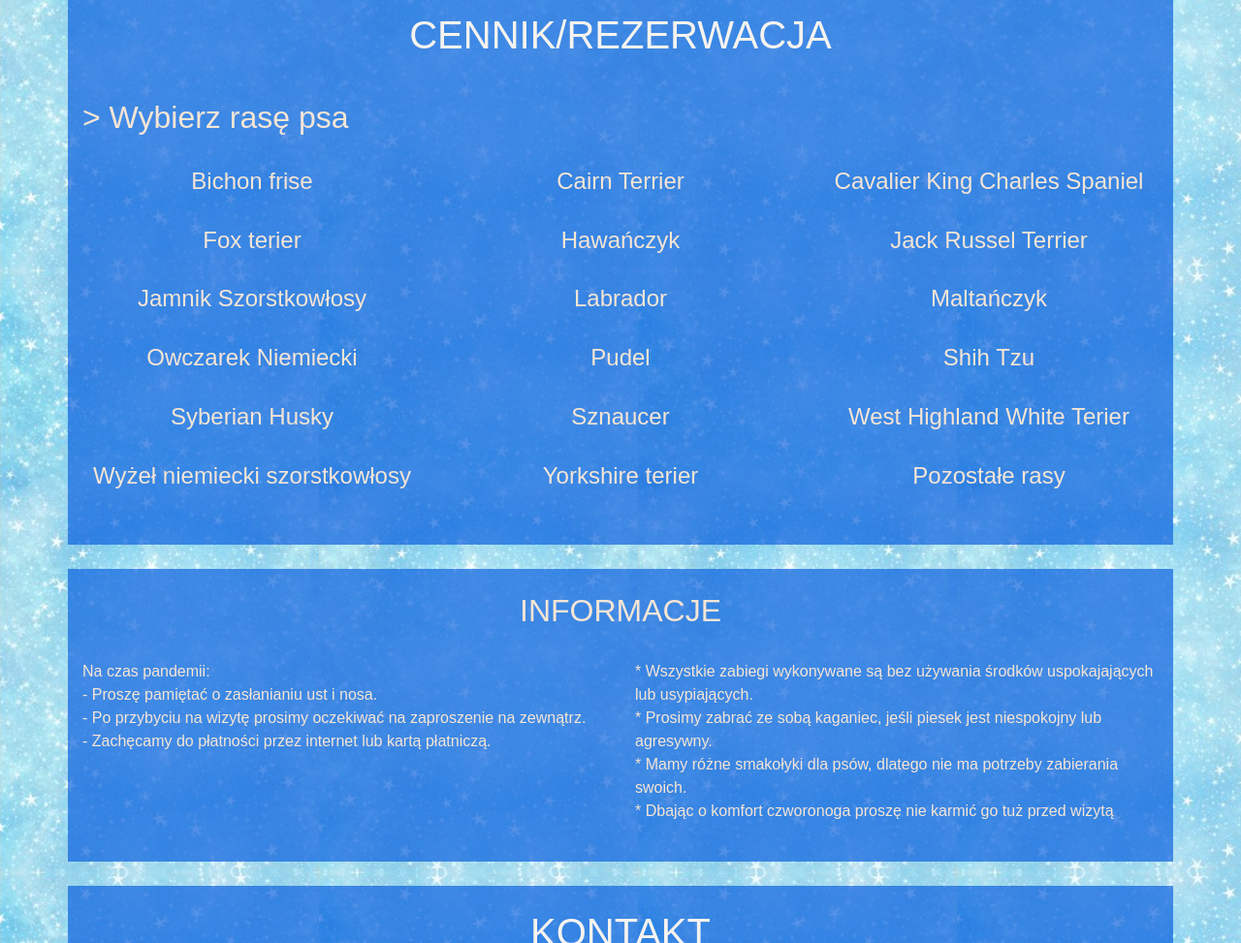
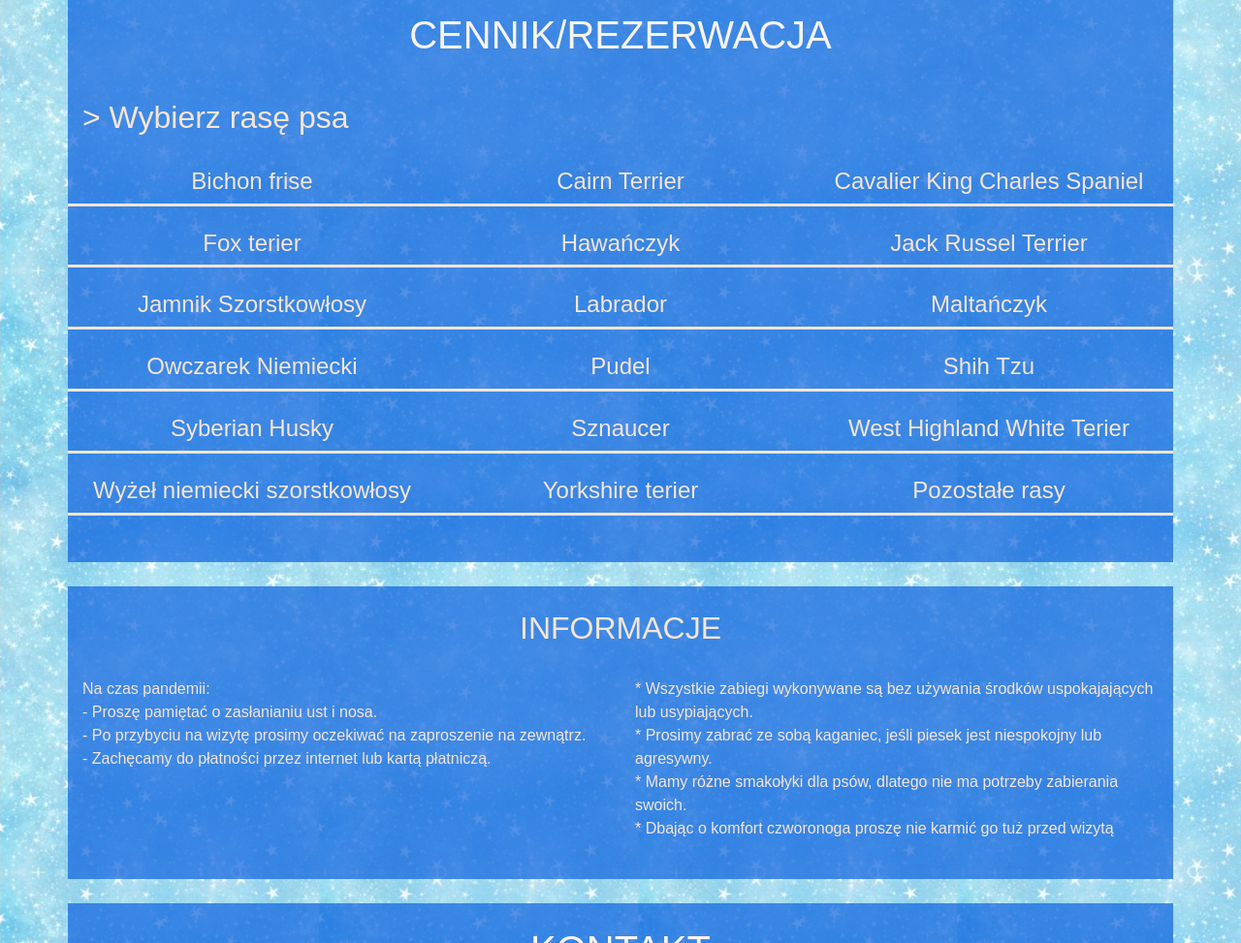
Before and after one commit to lewandowskaa/DogSky, a plain HTML site: page index.html in a window 1280 px wide. Shown: the part 2826-3799 px from the top of the page at 97% size. Drawn offline with nearby package versions, Linux system fonts and the light colour scheme; a web font is replaced by a local one.

Commit message:
rasy ulozenie

```diff
--- a/index.html
+++ b/index.html
@@ -264,68 +264,68 @@
 
                 <h2>> Wybierz rasę psa</h2><br>
                 <div class="row">
-                    <div class="col-md-4 text-center">
+                    <div class="rasa col-md-4 text-center">
                         <h4>Bichon frise</h4>
                     </div>
-                    <div class="col-md-4 text-center">
+                    <div class="rasa col-md-4 text-center">
                         <h4>Cairn Terrier</h4>
                     </div>
-                    <div class="col-md-4 text-center">
+                    <div class="rasa col-md-4 text-center">
                         <h4>Cavalier King Charles Spaniel</h4>
                     </div>
                 </div><br>
                 <div class="row">
-                    <div class="col-md-4 text-center">
+                    <div class="rasa col-md-4 text-center">
                         <h4>Fox terier</h4>
                     </div>
-                    <div class="col-md-4 text-center">
+                    <div class="rasa col-md-4 text-center">
                         <h4>Hawańczyk</h4>
                     </div>
-                    <div class="col-md-4 text-center">
+                    <div class="rasa col-md-4 text-center">
                         <h4>Jack Russel Terrier</h4>
                     </div>
                 </div><br>
                 <div class="row">
-                    <div class="col-md-4 text-center">
+                    <div class="rasa col-md-4 text-center">
                         <h4>Jamnik Szorstkowłosy</h4>
                     </div>
-                    <div class="col-md-4 text-center">
+                    <div class="rasa col-md-4 text-center">
                         <h4>Labrador</h4>
                     </div>
-                    <div class="col-md-4 text-center">
+                    <div class="rasa col-md-4 text-center">
                         <h4>Maltańczyk</h4>
                     </div>
                 </div></br>
                 <div class="row">
-                    <div class="col-md-4 text-center">
+                    <div class="rasa col-md-4 text-center">
                         <h4>Owczarek Niemiecki</h4>
                     </div>
-                    <div class="col-md-4 text-center">
+                    <div class="rasa col-md-4 text-center">
                         <h4>Pudel</h4>
                     </div>
-                    <div class="col-md-4 text-center">
+                    <div class="rasa col-md-4 text-center">
                         <h4>Shih Tzu</h4>
                     </div>
                 </div><br>
                 <div class="row">
-                    <div class="col-md-4 text-center">
+                    <div class=" rasa col-md-4 text-center">
                         <h4>Syberian Husky</h4>
                     </div>
-                    <div class="col-md-4 text-center">
+                    <div class="rasa col-md-4 text-center">
                         <h4>Sznaucer</h4>
                     </div>
-                    <div class="col-md-4 text-center">
+                    <div class="rasa col-md-4 text-center">
                         <h4>West Highland White Terier</h4>
                     </div>
                 </div><br>
                 <div class="row">
-                    <div class="col-md-4 text-center">
+                    <div class="rasa col-md-4 text-center">
                         <h4>Wyżeł niemiecki szorstkowłosy</h4>
                     </div>
-                    <div class="col-md-4 text-center">
+                    <div class="rasa col-md-4 text-center">
                         <h4>Yorkshire terier</h4>
                     </div>
-                    <div class="col-md-4 text-center">
+                    <div class="rasa col-md-4 text-center">
                         <h4>Pozostałe rasy</h4>
                     </div>
                 </div></br>
--- a/style.css
+++ b/style.css
@@ -178,23 +178,12 @@ section#informacja .section-heading
       }
 
 /* cennik */
+ .rasa{
+     display:grid;
+     place-items:center;
+     border-bottom:solid;
+ }
 
-#cennik img{
-	width: 100%;
-	height: auto;
-	object-fit: contain;
-}
-.one-cennik{
-    background-color: rgba(206, 187, 95, 0.445);
-    min-height: 100px;
-    position: relative;
-    transition: all 0.5s ease-in-out;
- }
- .one-cennik:hover{
-    -webkit-transform: scale(0.9);
-    -ms-transform: scale(0.9);
-    transform: scale(0.9);
- }
 
 /* Formularz kontaktowy */
 .btn-color {
```
